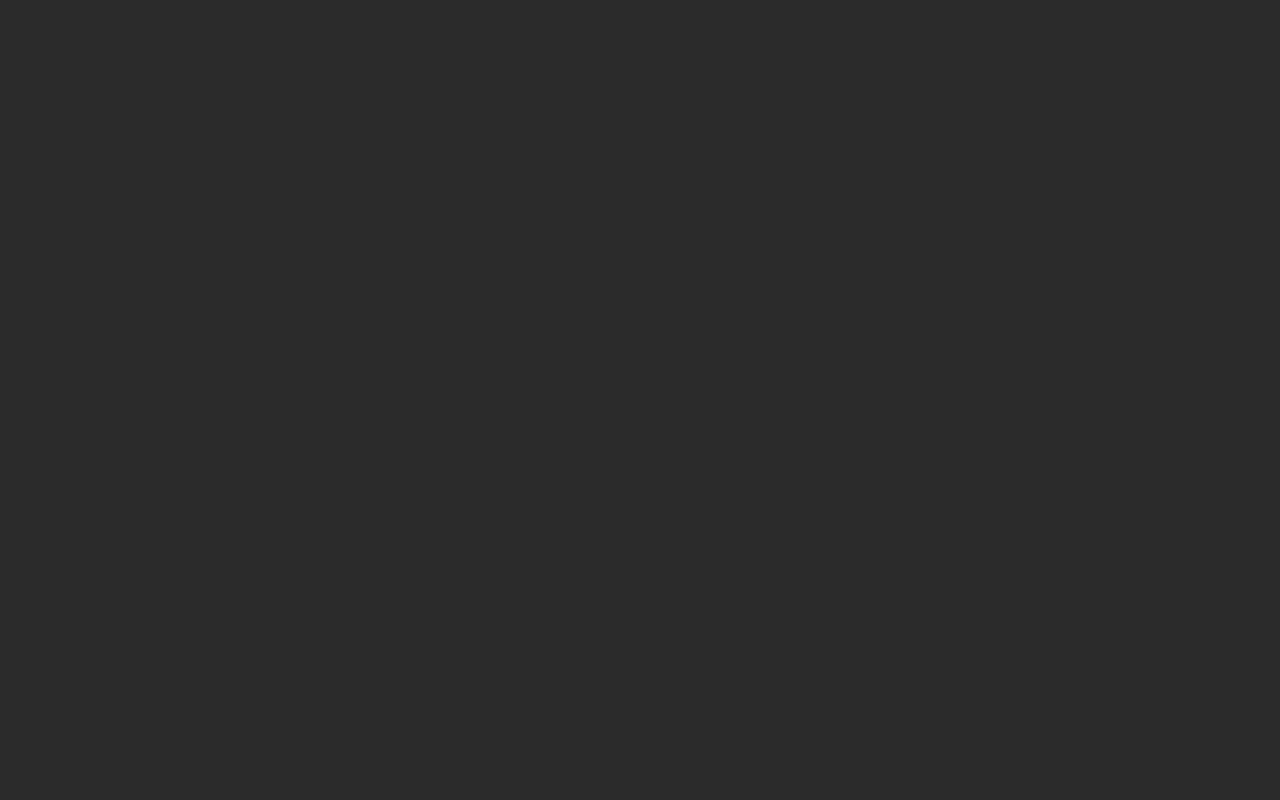
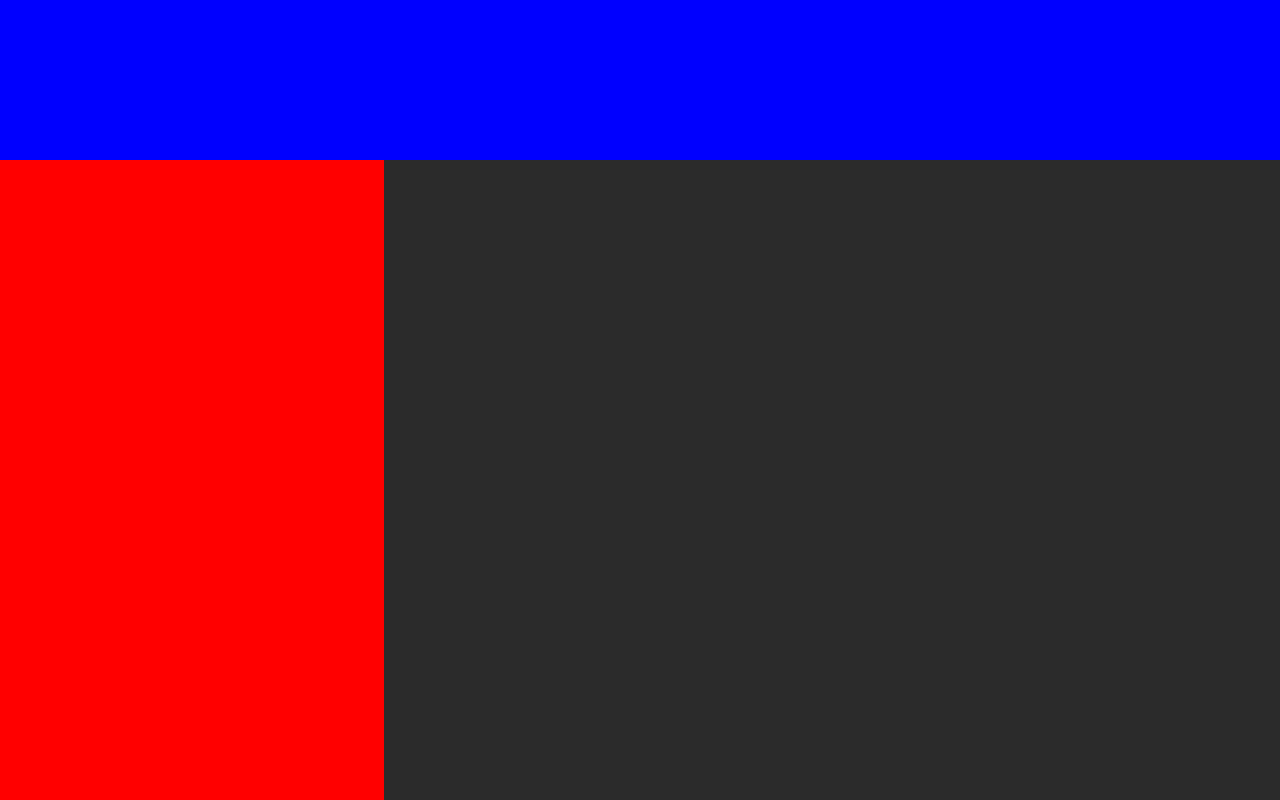
Before and after one commit to Tsebo200/Dream-Team, a React (Create React App) app: page / in a window 1280 px wide. Shown: the top 800 px of the page. Built offline with nearby package versions, Linux system fonts and the light colour scheme.

Commit message:
Fixed Filing & Styling problem
Sass & JSX now working together

```diff
--- a/package.json
+++ b/package.json
@@ -16,6 +16,7 @@
     "react-router-dom": "^6.8.2",
     "react-scripts": "5.0.1",
     "sass": "^1.58.3",
+    "scss": "^0.2.4",
     "web-vitals": "^2.1.4"
   },
   "scripts": {
--- a/src/App.css
+++ b/src/App.css
@@ -1,4 +1,4 @@
-/* .App {
+.App {
   text-align: center;
 }
 
@@ -35,4 +35,4 @@
   to {
     transform: rotate(360deg);
   }
-} */
+}
--- a/src/App.js
+++ b/src/App.js
@@ -1,21 +1,32 @@
 // import logo from './logo.svg';
 import './App.css';
 import { Route, Routes } from 'react-router-dom';
-import Compare from './components/Comparison';
-import ReactChart from './Testings/ReactChart';
-import LineChart from './Testings/ReactLine';
-import BarChart from './Testings/ReactBar';
-import Landing from './components/Landing';
+// import ReactChart from './Testings/ReactChart';
+// import LineChart from './Testings/ReactLine';
+// import BarChart from './Testings/ReactBar';
+// import Compare from './components/Comparison';
+
+
+import Landing from './Pages/Landing';
+
 
 function App() {
   return (
+    <div className="App">
     <Routes>
-        <Route path='/' element= {<Landing/>} />
-        <Route path='/compare' element= {<Compare/>} />
-        <Route path='/chart' element = {<ReactChart/>} />
+        <Route path='/' element= {<Landing />} />
+
+
+
+
+
+        {/* Just Practicing to display graphs */}
+        {/* <Route path='/compare' element= {<Compare/>} /> */}
+        {/* <Route path='/chart' element = {<ReactChart/>} />
         <Route path='/line' element = {<LineChart/>} />
-        <Route path='/bar' element = {<BarChart/>} />
+        <Route path='/bar' element = {<BarChart/>} /> */}
     </Routes>
+    </div>
   );
 }
 
--- a/src/components/Landing.jsx
+++ b/src/Pages/Landing.jsx
@@ -1,16 +1,19 @@
 import React from "react";
 import axios from "axios";
-import './styles.sass';
-import './landing.sass';
 import { Link } from "react-router-dom";
 import { useEffect, useState } from "react";
+import '../Sass/styles.sass';
+
+
 
 const Landing = () => {
 
     return(
-        <>
+        <div className="main-container">
+        <div className="header"></div>
         <div className="nav-bar"></div>
-        </>
+        <div className="main-content"></div>
+        </div>
     )
 
 }
--- /dev/null
+++ b/src/Sass/styles.sass
@@ -0,0 +1,22 @@
+html
+    background: #2b2b2b
+
+
+.main-container
+    width: 100vw
+    height: 100vh
+
+    .header
+        width: 100vw
+        height: 20%
+        background: blue
+
+    .nav-bar
+        width: 30%
+        height: 80%
+        background: red
+
+    .main-content
+        width: 70%
+        height: 80%
+        background: green
--- a/src/components/comparison.css
+++ /dev/null
@@ -1,3 +0,0 @@
-html{
-    background: #2b2b2b;
-}
--- a/src/components/landing.sass
+++ /dev/null
@@ -1,4 +0,0 @@
-.nav-bar
-    width: 100vh
-    height: 10%
-    background: red
--- a/src/components/styles.sass
+++ /dev/null
@@ -1,4 +0,0 @@
-.nav-bar
-    width: 100px
-    height: 100px
-    background: red
--- a/src/index.js
+++ b/src/index.js
@@ -3,7 +3,6 @@ import ReactDOM from 'react-dom/client';
 import './index.css';
 import App from './App';
 import { BrowserRouter } from 'react-router-dom';
-// import reportWebVitals from './reportWebVitals';
 
 const root = ReactDOM.createRoot(document.getElementById('root'));
 root.render(
@@ -13,8 +12,3 @@ root.render(
   </BrowserRouter>
   // </React.StrictMode> //
 );
-
-// If you want to start measuring performance in your app, pass a function
-// to log results (for example: reportWebVitals(console.log))
-// or send to an analytics endpoint. Learn more: https://bit.ly/CRA-vitals
-// reportWebVitals();
```
Also changed, not shown: 1 other file (tests, documents, lock files or other folders).
